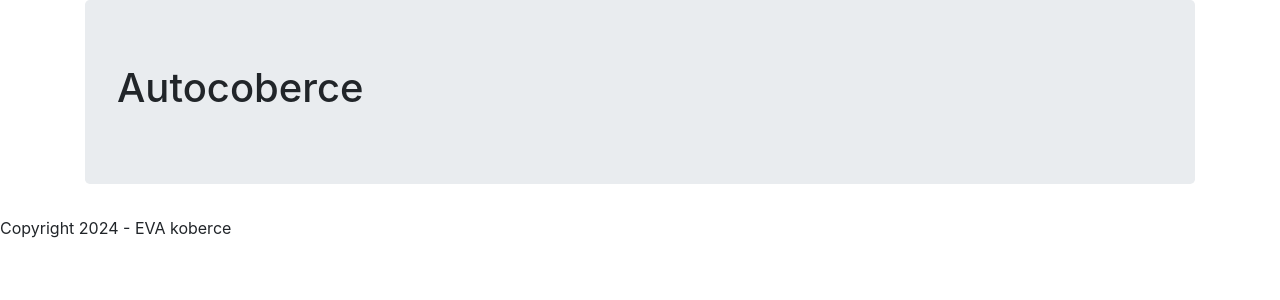
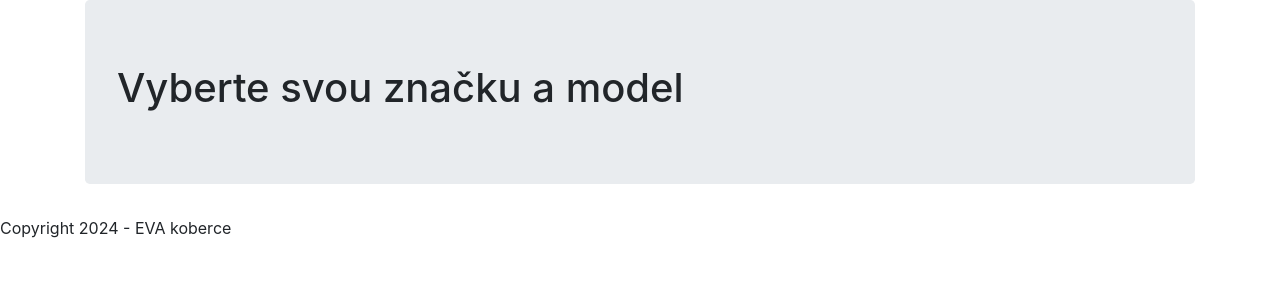
Before and after one commit to resseta/eShop_evakoberce, a Django app: page /carmats/ in a window 1280 px wide. Shown: the part 56-356 px from the top of the page. Run offline with Django 5.2, Linux system fonts and the light colour scheme; some libraries are stand-ins or nearby versions.

Commit message:
mensi zmena

```diff
--- a/templates/carmats.html
+++ b/templates/carmats.html
@@ -1,5 +1,5 @@
 {% extends "base.html" %}
 
 {% block content %}
-<h1>Autocoberce</h1>
+<h1>Vyberte svou značku a model</h1>
 {% endblock %}
```
